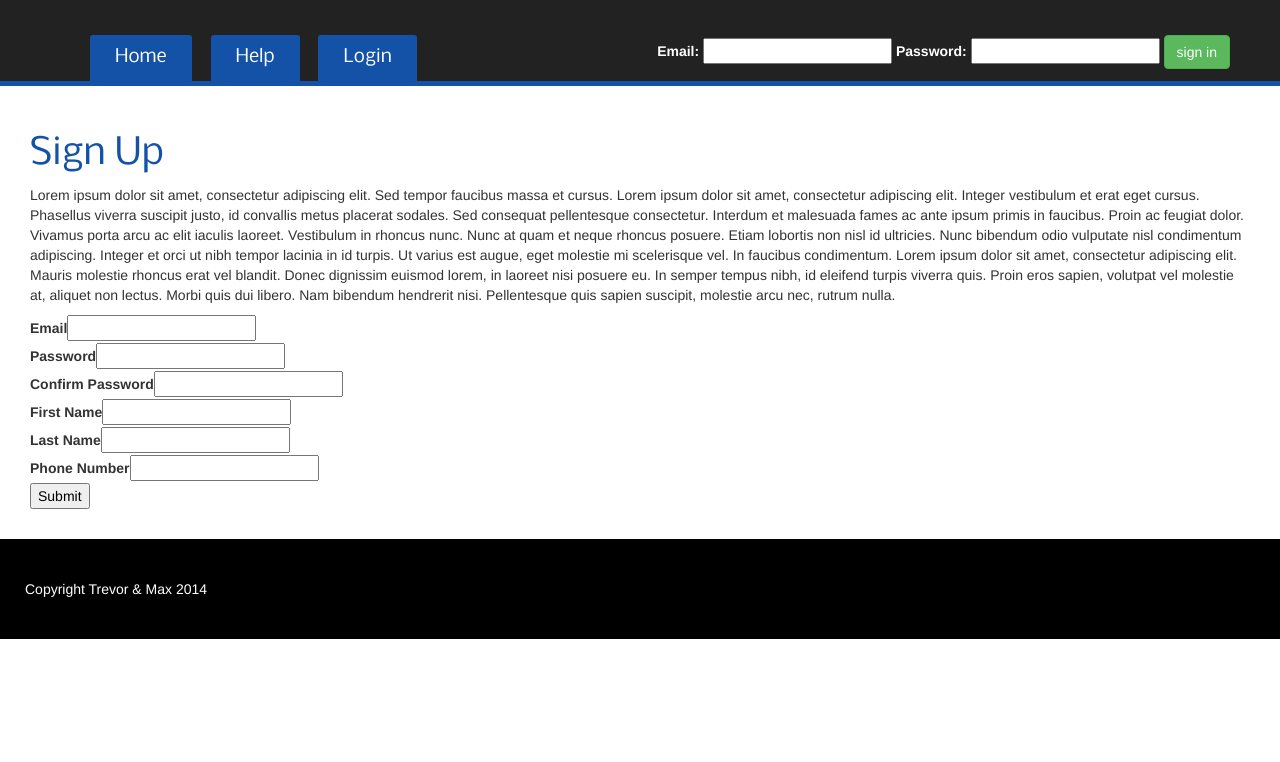
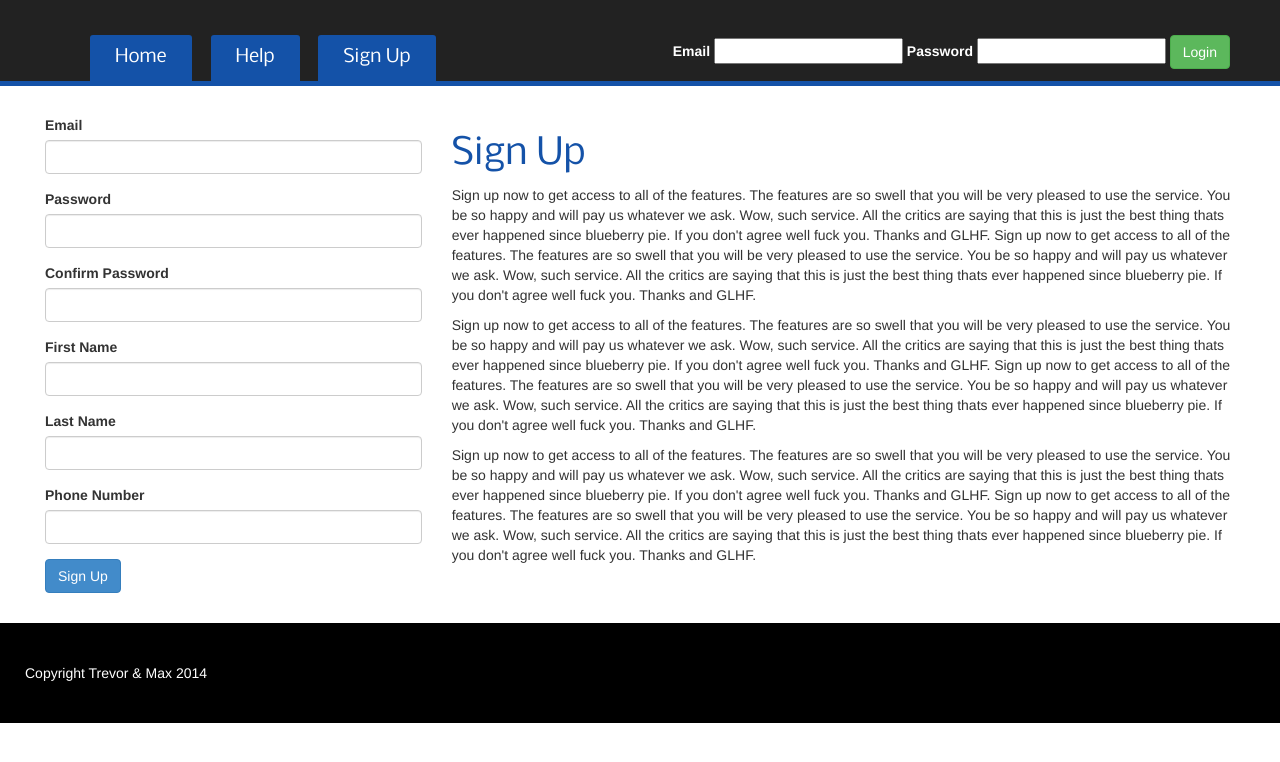
Before and after one commit to unrealT3/framework, a PHP site: page /framework/signup in a window 1280 px wide. Shown: the top 762 px of the page. Run offline with PHP 8.4, Linux system fonts and the light colour scheme; some libraries are stand-ins or nearby versions.

Commit message:
created user object. made function for pagecontrollers to check if the user is authenticated. updated various page content/styling.

```diff
--- a/src/index.php
+++ b/src/index.php
@@ -11,6 +11,8 @@ require_once 'libraries/DirectionController.php';
 require_once 'libraries/View.php';
 require_once 'libraries/Model.php';
 require_once 'libraries/Database.php';
+require_once 'libraries/Session.php';
+require_once 'libraries/User.php';
 //$libraryFiles = array("Router", "PageController", "DirectionController", "View", "Model");
 $configFiles = array("Paths", "Database");
 
--- a/src/libraries/PageController.php
+++ b/src/libraries/PageController.php
@@ -10,6 +10,22 @@ class PageController {
 
     function __construct(){
         $this->view = new View();
+        $this->user = new User();
+
+        $user['firstName'] = $this->user->getFirstName();
+        $user['lastName'] = $this->user->getLastName();
+        $user['email'] = $this->user->getEmail();
+        $user['id'] = $this->user->getId();
+        $user['phone'] = $this->user->getPhone();
+        $user['startDate'] = $this->user->getStartDate();
+
+        $this->view->user = $user;
+    }
+
+    function authenticate(){
+        if(!$this->user->getId()){
+            header('Location: home');
+        }
     }
 
     function createModel($modelName){
--- /dev/null
+++ b/src/libraries/User.php
@@ -0,0 +1,48 @@
+<?php
+/**
+ * Created by PhpStorm.
+ * User: Trevor
+ * Date: 19/01/14
+ * Time: 9:44 PM
+ */
+
+class User{
+    private $id;
+    private $email;
+    private $firstName;
+    private $lastName;
+    private $startDate;
+    private $phone;
+    private $session;
+
+    function __construct(){
+        $this->session = new Session();
+        $this->session->init();
+        $this->id = $this->session->get('ID');
+        $this->email = $this->session->get('userEmail');
+        $this->firstName = $this->session->get('userFirst');
+        $this->lastName = $this->session->get('userLast');
+        $this->startDate = $this->session->get('userStartDate');
+        $this->phone = $this->session->get('userPhone');
+    }
+
+    function getFirstName(){
+        return $this->firstName;
+    }
+
+    function getLastName(){
+        return $this->lastName;
+    }
+    function getEmail(){
+        return $this->email;
+    }
+    function getId(){
+        return $this->id;
+    }
+    function getStartDate(){
+        return $this->startDate;
+    }
+    function getPhone(){
+        return $this->phone;
+    }
+}
--- a/src/public/css/general.css
+++ b/src/public/css/general.css
@@ -32,6 +32,8 @@ body header {
     float: right; }
     body header .sign-in-container .sign-in-form {
       color: white; }
+  body header .logout-button {
+    float: right; }
 body .content-container {
   padding-top: 85px; }
   body .content-container .main {
--- a/src/public/css/general.scss
+++ b/src/public/css/general.scss
@@ -53,6 +53,9 @@ body{
         color:white;
       }
     }
+    .logout-button{
+      float: right;
+    }
   }
   .content-container{
     padding-top:85px;
--- a/src/views/header.php
+++ b/src/views/header.php
@@ -10,23 +10,42 @@
 
 <body>
 
+<?php
+$user = $this->user;
+$userLoggedIn = false;
+if($user['id']){$userLoggedIn = true;};
+?>
+
 <header>
 
     <nav class="navbar navbar-inverse navbar-fixed-top">
         <ul>
             <li><a href="<?php echo BASEURL . 'home';?>">Home</a></li>
             <li><a href="<?php echo BASEURL . 'help';?>">Help</a></li>
-            <li><a href="<?php echo BASEURL . 'login';?>">Login</a></li>
+
+            <?php if($user['id']){?>
+                <li><a href="<?php echo BASEURL . 'dashboard';?>">Dashboard</a></li>
+            <?php }
+            else { ?>
+                <li><a href="<?php echo BASEURL . 'signup';?>">Sign Up</a></li>
+            <?php } ?>
+
+
         </ul>
-        <div class="sign-in-container">
-            <form class="form-horizontal sign-in-form">
-                <label for="email">Email:</label>
-                <input type="text" name="email" />
-                <label for="password">Password:</label>
-                <input type="password" name="password" />
-                <input type="submit" value="sign in" class="btn btn-success">
-            </form>
-        </div>
+        <?php if(!$userLoggedIn){ ?>
+            <div class="sign-in-container">
+                <form class="form-horizontal sign-in-form" action="<?php echo BASEURL . 'login/loginSubmit'; ?>" method="post">
+                    <label for="email">Email</label>
+                    <input type="text" name="email" required />
+                    <label for="password">Password</label>
+                    <input type="password" name="password" required />
+                    <label></label><input type="submit" class="btn btn-success"name="submit"  value="Login" />
+                </form>
+            </div>
+        <?php } else{ ?>
+            <a href="dashboard/logout" class="btn btn-danger logout-button">Logout</a>
+        <?php } ?>
+
     </nav>
 </header>
 
--- a/src/views/home/index.php
+++ b/src/views/home/index.php
@@ -1,8 +1,10 @@
-
+<?php
+$user = $this->user;
+?>
 
     <div class="main row">
         <div class="col-md-12">
-            <h1>Welcome to Task Tracker</h1>
+            <h1>Welcome to Task Tracker<?php if($user['firstName']) {echo ', ' . $user['firstName'];} ?></h1>
             <p>Lorem ipsum dolor sit amet, consectetur adipiscing elit. Sed tempor faucibus massa et cursus. Lorem ipsum dolor sit amet, consectetur adipiscing elit. Integer vestibulum et erat eget cursus.
                 Phasellus viverra suscipit justo, id convallis metus placerat sodales. Sed consequat pellentesque consectetur. Interdum et malesuada fames ac ante ipsum primis in faucibus. Proin ac feugiat
                 dolor. Vivamus porta arcu ac elit iaculis laoreet. Vestibulum in rhoncus nunc. Nunc at quam et neque rhoncus posuere. Etiam lobortis non nisl id ultricies. Nunc bibendum odio vulputate nisl
--- a/src/views/signup/index.php
+++ b/src/views/signup/index.php
@@ -2,23 +2,70 @@
 
 <div class="main row">
     <div class="col-md-12">
-        <h1>Sign Up</h1>
-        <p>Lorem ipsum dolor sit amet, consectetur adipiscing elit. Sed tempor faucibus massa et cursus. Lorem ipsum dolor sit amet, consectetur adipiscing elit. Integer vestibulum et erat eget cursus.
-            Phasellus viverra suscipit justo, id convallis metus placerat sodales. Sed consequat pellentesque consectetur. Interdum et malesuada fames ac ante ipsum primis in faucibus. Proin ac feugiat
-            dolor. Vivamus porta arcu ac elit iaculis laoreet. Vestibulum in rhoncus nunc. Nunc at quam et neque rhoncus posuere. Etiam lobortis non nisl id ultricies. Nunc bibendum odio vulputate nisl
-            condimentum adipiscing. Integer et orci ut nibh tempor lacinia in id turpis. Ut varius est augue, eget molestie mi scelerisque vel. In faucibus condimentum. Lorem ipsum dolor sit amet, consectetur adipiscing elit. Mauris molestie rhoncus erat vel blandit. Donec dignissim euismod lorem, in laoreet nisi posuere eu. In semper tempus nibh,
-            id eleifend turpis viverra quis. Proin eros sapien, volutpat vel molestie at, aliquet non lectus. Morbi quis dui libero. Nam bibendum hendrerit nisi. Pellentesque quis sapien suscipit,
-            molestie arcu nec, rutrum nulla. </p>
 
-        <form action="<?php echo BASEURL . 'signup/signupSubmit'; ?>" method="post">
-            <label>Email</label><input type="text" name="email" required /><br />
-            <label>Password</label><input type="password" name="password" required /><br />
-            <label>Confirm Password</label><input type="password" name="confirmPassword" required /><br />
-            <label>First Name</label><input type="text" name="firstName" required /><br />
-            <label>Last Name</label><input type="text" name="lastName" required/><br />
-            <label>Phone Number</label><input type="text" name="phone" required/><br />
-            <label></label><input type="submit" name="submit" />
-        </form>
+        <div class="signup-form col-md-4">
+            <form role="form" class="form-vertical" action="<?php echo BASEURL . 'signup/signupSubmit'; ?>" method="post">
+                <div class="form-group">
+                    <label for="email">Email</label>
+                    <input class="form-control" type="text" name="email" required />
+                </div>
+
+                <div class="form-group">
+                    <label for="password">Password</label>
+                    <input class="form-control" type="password" name="password" required />
+                </div>
+
+                <div class="form-group">
+                    <label for="confirmPassword">Confirm Password</label>
+                    <input class="form-control" type="password" name="confirmPassword" required />
+                </div>
+
+                <div class="form-group">
+                    <label for="firstName">First Name</label>
+                    <input class="form-control" type="text" name="firstName" required />
+                </div>
+
+                <div class="form-group">
+                    <label for="lastName">Last Name</label>
+                    <input class="form-control" type="text" name="lastName" required/>
+                </div>
+
+                <div class="form-group">
+                    <label for="phone">Phone Number</label>
+                    <input class="form-control" type="text" name="phone" required/>
+                </div>
+
+                <input class="btn btn-primary" type="submit" name="submit" value="Sign Up" />
+            </form>
+        </div>
+
+        <div class="signup-promotion  col-md-8">
+            <h1>Sign Up</h1>
+            <p> Sign up now to get access to all of the features. The features are so swell that you will be very
+            pleased to use the service. You be so happy and will pay us whatever we ask. Wow, such service. All the critics are saying that
+                this is just the best thing thats ever happened since blueberry pie. If you don't agree well fuck you. Thanks and GLHF.
+                Sign up now to get access to all of the features. The features are so swell that you will be very
+                pleased to use the service. You be so happy and will pay us whatever we ask. Wow, such service. All the critics are saying that
+                this is just the best thing thats ever happened since blueberry pie. If you don't agree well fuck you. Thanks and GLHF.</p>
+
+
+            <p> Sign up now to get access to all of the features. The features are so swell that you will be very
+                pleased to use the service. You be so happy and will pay us whatever we ask. Wow, such service. All the critics are saying that
+                this is just the best thing thats ever happened since blueberry pie. If you don't agree well fuck you. Thanks and GLHF.
+                Sign up now to get access to all of the features. The features are so swell that you will be very
+                pleased to use the service. You be so happy and will pay us whatever we ask. Wow, such service. All the critics are saying that
+                this is just the best thing thats ever happened since blueberry pie. If you don't agree well fuck you. Thanks and GLHF.</p>
+
+
+            <p> Sign up now to get access to all of the features. The features are so swell that you will be very
+                pleased to use the service. You be so happy and will pay us whatever we ask. Wow, such service. All the critics are saying that
+                this is just the best thing thats ever happened since blueberry pie. If you don't agree well fuck you. Thanks and GLHF.
+                Sign up now to get access to all of the features. The features are so swell that you will be very
+                pleased to use the service. You be so happy and will pay us whatever we ask. Wow, such service. All the critics are saying that
+                this is just the best thing thats ever happened since blueberry pie. If you don't agree well fuck you. Thanks and GLHF.</p>
+
+        </div>
+
 
     </div>
 </div>
```
Also changed, not shown: src/controllers/DashboardController.php (+9 -0 lines), src/controllers/LoginController.php (+12 -1 lines), src/models/LoginModel.php (+21 -0 lines), src/views/dashboard/index.php (+6 -2 lines).
